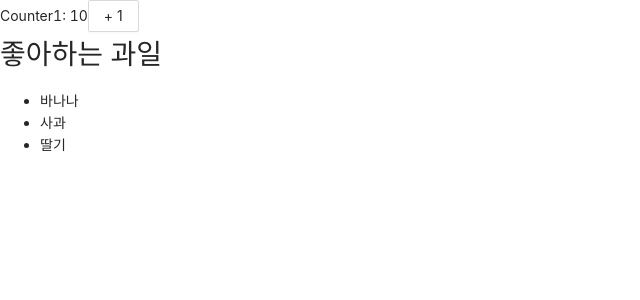
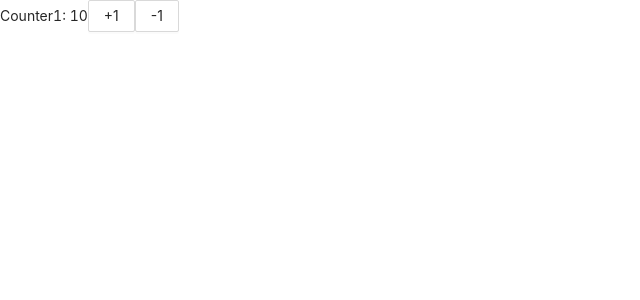
Before and after one commit to PilYeooong/react-tutorial, a React (Create React App) app: page / in a window 1280 px wide. Shown: the top 300 px of the page, without its empty margins (0-640 px from the left). Built offline with nearby package versions, Linux system fonts and the light colour scheme.

Commit message:
state, actions 활용

```diff
--- a/src/App.js
+++ b/src/App.js
@@ -3,51 +3,43 @@
 import 'App.css';
 import { Button } from 'antd';
 
+const actions = {
+  init(initialValue) {
+    return { value: initialValue };
+  },
+  increment(prevState) {
+    return { value: prevState.value + 1};
+  },
+  decrement(prevState){
+    return { value: prevState.value - 1};
+  },
+};
+
 class Counter1 extends React.Component {
-  state = {
-    value: this.props.initialValue,
-  }
+  state = actions.init(this.props.initialValue);
 
-  onClick = () => {
-    const { value } = this.state;
-    this.setState({ value: value + 1 });
-  };
+  // constructor(props) {
+  //   super(props);
+  //   this.state = actions.init(this.props.initialValue);
+  // }
 
   render() {
     const { value } = this.state;
     return (
       <div>
         Counter1: {value}
-        <Button onClick={this.onClick}>+ 1</Button>
+        <Button onClick={() => this.setState(actions.increment)}>+1</Button>
+        <Button onClick={() => this.setState(actions.increment)}>-1</Button>
       </div>
     );
   }
 }
 
-class FruitComponent extends React.Component {
-  render() {
-
-    return (
-      <div>
-        <h1>좋아하는 과일</h1>
-        <ul>
-          {
-            this.props.fruits.map((name, index) => (
-              <li key={index}>{name}</li>
-            ))
-          }
-        </ul>
-      </div>
-    );
-  }
-}
 
 function App() {
-  const fruits = ["바나나", "사과", "딸기"]
   return (
     <div>
       <Counter1 initialValue={10}></Counter1>
-      <FruitComponent fruits={fruits} />
     </div>
   );
 }
```
